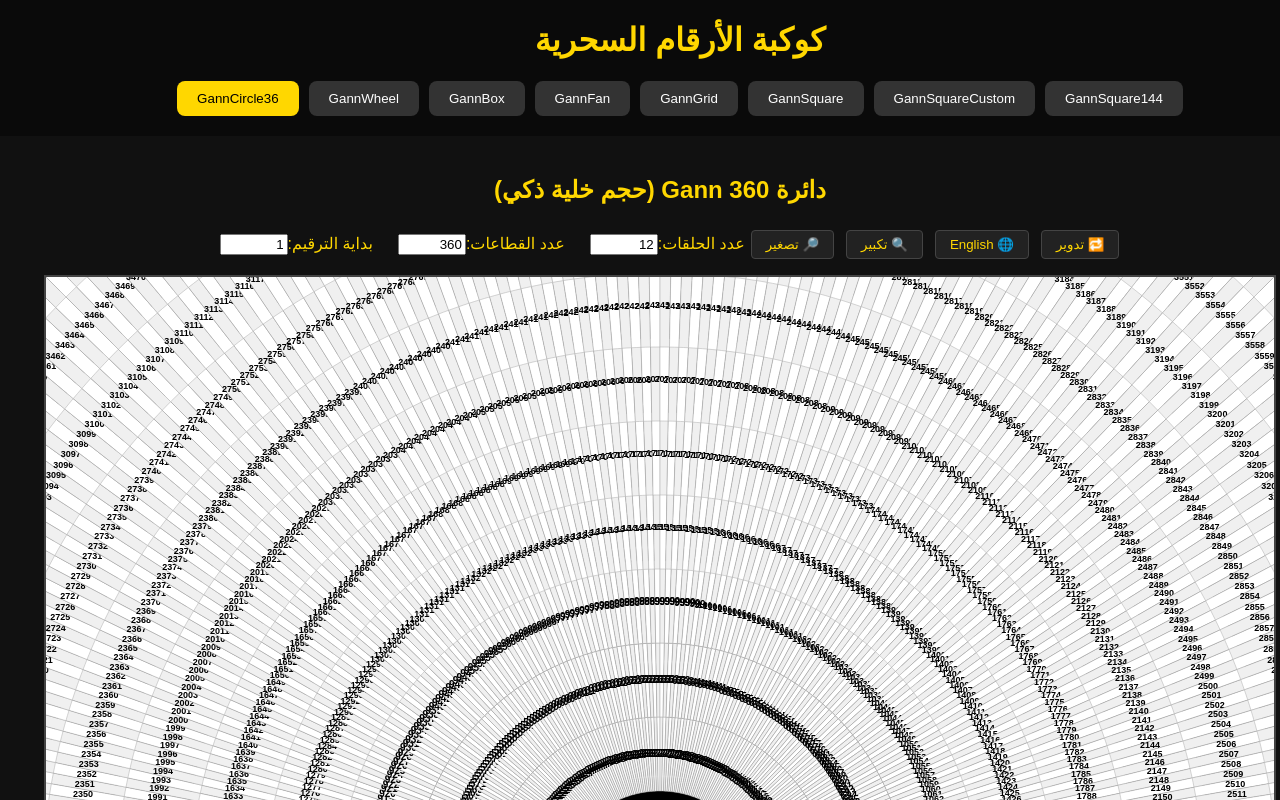
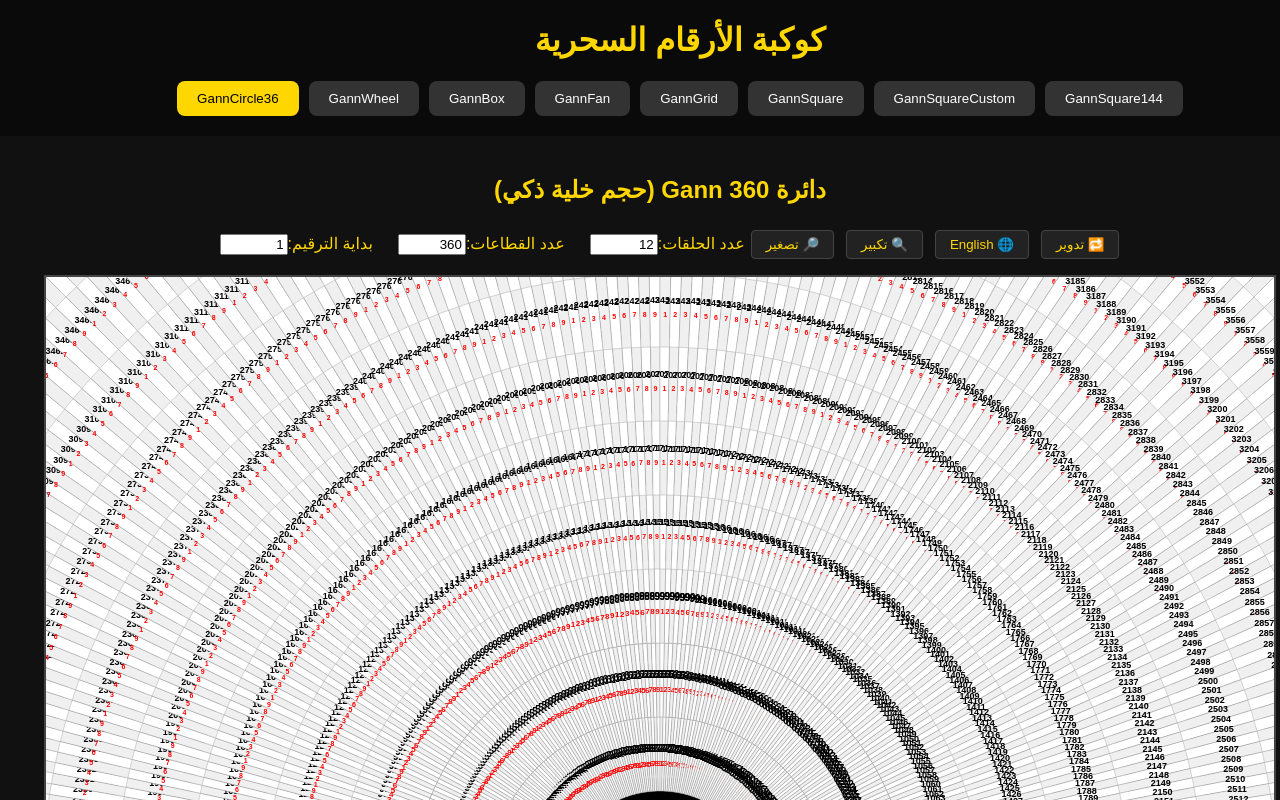
Before and after one commit to saloqbi/TasiGanzilla, a React (Vite) app: page / in a window 1280 px wide. Both pictures are taken after a click on the button "GannCircle36". Shown: the top 800 px of the page. Built offline with nearby package versions, Linux system fonts and the light colour scheme.

Commit message:
♻️ تعديل لإعادة البناء تلقائيًا

```diff
--- a/src/components/GannTools/GannCircle36.jsx
+++ b/src/components/GannTools/GannCircle36.jsx
@@ -50,6 +50,17 @@ const center = dynamicSize / 2;
 
     return `M${x1},${y1} L${x2},${y2} A${r2},${r2} 0 0,1 ${x3},${y3} L${x4},${y4} A${r1},${r1} 0 0,0 ${x1},${y1} Z`;
 
+  };
+
+const reduceToDigit = (num) => {
+  let current = num;
+  while (current > 9) {
+    current = current
+      .toString()
+      .split("")
+      .reduce((a, b) => a + Number(b), 0);
+  }
+  return current;
 };
 
   const handleRotate = () =>
@@ -239,7 +250,7 @@ const center = dynamicSize / 2;
                 <path d={path} fill={isGray ? "#f0f0f0" : "#ffffff"} stroke="#aaa" strokeWidth={0.5} />
                <text
   x={x}
-                  y={y}
+  y={y - 5}
   fill="#000"
   fontSize={fontSize}
   textAnchor="middle"
@@ -248,6 +259,18 @@ const center = dynamicSize / 2;
 >
   {value}
 </text>
+<text
+  x={x}
+  y={y + fontSize}
+  fill="red"
+  fontSize={fontSize - 2}
+  textAnchor="middle"
+  dominantBaseline="middle"
+  fontWeight="bold"
+>
+  {reduceToDigit(value)}
+</text>
+
               </g>
             );
           })}
```
Lines whose indentation alone changed are shown as unchanged.
